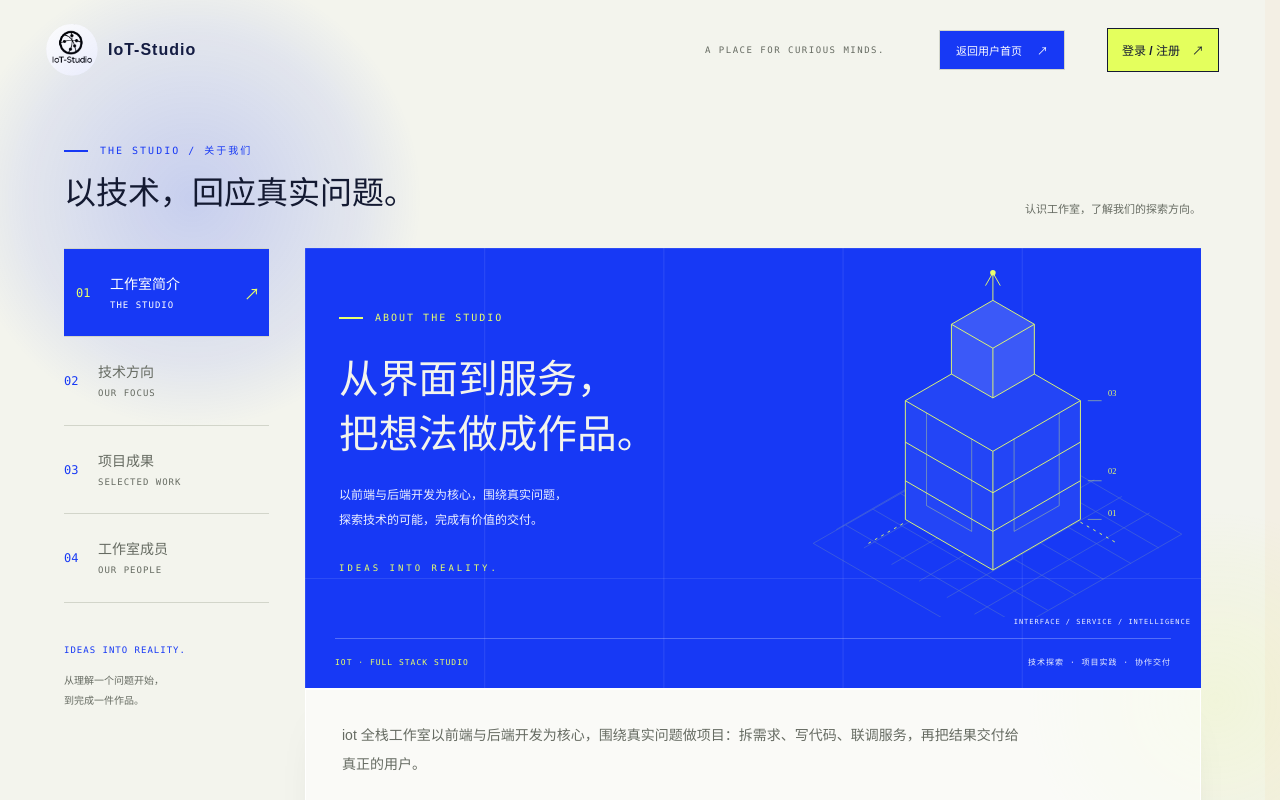
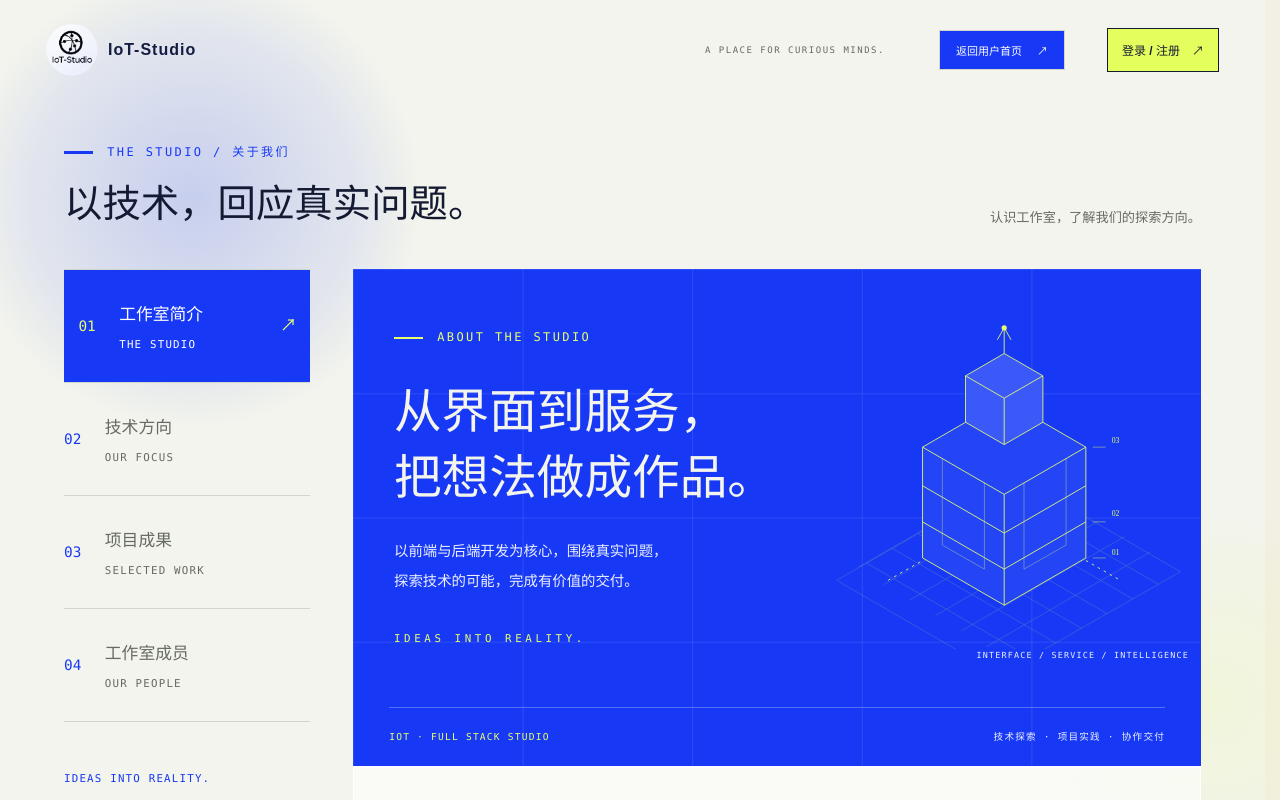
Before and after one commit to IOT-devstudio/iot-pillot, a Vue app in the folder apps/web/: page /user/about in a window 1280 px wide. Shown: the top 800 px of the page. Built offline with nearby package versions, Linux system fonts and the light colour scheme.

Commit message:
style(about): enlarge page content to 120 percent

```diff
--- a/apps/web/src/modules/about/components/StudioIntroCard.vue
+++ b/apps/web/src/modules/about/components/StudioIntroCard.vue
@@ -56,5 +56,5 @@ defineProps<{ profile: StudioProfile }>();
 .intro__principles h3 { margin: 12px 0 10px; color: var(--about-ink); font-size: 20px; }
 .intro__principles p { margin: 0; color: var(--about-muted); font-size: 12px; line-height: 1.8; }
 @media (max-width: 900px) { .intro__grid { grid-template-columns: 1fr; } .intro__art { display: none; } .intro__hero-copy { padding: 34px; } .intro__principles { grid-template-columns: 1fr; gap: 0; } .intro__principles > div { padding-top: 18px; } }
-@media (max-width: 540px) { .intro__hero-copy { padding: 30px 24px; } .intro__hero h2 { font-size: clamp(25px, 7.8vw, 34px); } .intro__grid { min-height: 330px; } .intro__hero-bottom { margin: 0 24px; gap: 12px; font-size: 7px; } .intro__body { padding: 26px 24px; } .intro__principles > div { padding: 18px 0; border-bottom: 1px solid var(--about-line); } }
+@media (max-width: 540px) { .intro__hero-copy { padding: 30px 24px; } .intro__hero h2 { font-size: clamp(20px, 6vw, 26px); white-space: nowrap; } .intro__grid { min-height: 330px; } .intro__hero-bottom { margin: 0 24px; gap: 12px; font-size: 7px; } .intro__body { padding: 26px 24px; } .intro__principles > div { padding: 18px 0; border-bottom: 1px solid var(--about-line); } }
 </style>
--- a/apps/web/src/modules/about/views/AboutView.vue
+++ b/apps/web/src/modules/about/views/AboutView.vue
@@ -91,6 +91,7 @@ function move(event: KeyboardEvent, index: number): void {
             :aria-labelledby="`about-tab-${section.id}`"
             :tabindex="active === section.id ? 0 : -1"
             :hidden="active !== section.id"
+            :class="{ 'about__panel--enter': active === section.id }"
           >
             <StudioIntroCard v-if="section.id === 'intro'" :profile="STUDIO_INTRO" />
             <FocusList v-else-if="section.id === 'focus'" :focuses="STUDIO_FOCUS" />
@@ -118,9 +119,9 @@ function move(event: KeyboardEvent, index: number): void {
   padding: 44px clamp(16px, 5vw, 70px) 64px;
   color: var(--about-ink);
   background: var(--about-paper);
-  font-family: Bahnschrift, "Microsoft YaHei", "PingFang SC", sans-serif;
+  font: 14px/1.85 Bahnschrift, "Microsoft YaHei", "PingFang SC", sans-serif;
 }
-.about__inner { position: relative; z-index: 1; max-width: 1240px; margin: 0 auto; }
+.about__inner { position: relative; z-index: 1; width: 100%; max-width: 1240px; margin: 0 auto; zoom: 1.2; }
 .about__heading { display: flex; align-items: end; justify-content: space-between; gap: 24px; margin-bottom: 32px; }
 .about__eyebrow { display: flex; align-items: center; gap: 12px; color: var(--about-blue); font: 10px/1.6 var(--about-mono); letter-spacing: 2px; }
 .about__eyebrow::before { content: ""; width: 24px; height: 2px; background: currentColor; }
@@ -142,6 +143,8 @@ function move(event: KeyboardEvent, index: number): void {
 .about__side-note b { display: block; margin-bottom: 14px; color: var(--about-blue); font: 9px/1.6 var(--about-mono); letter-spacing: 1px; }
 .about__content { min-width: 0; }
 .about__panel[hidden] { display: none; }
+.about__panel--enter { animation: about-panel-reveal .3s ease both; }
+@keyframes about-panel-reveal { from { opacity: 0; transform: translateY(6px); } to { opacity: 1; transform: translateY(0); } }
 .about__note { margin: 22px 0 0; color: var(--about-muted); font-size: 10px; }
 @media (max-width: 900px) { .about__workspace { grid-template-columns: 175px minmax(0, 1fr); gap: 24px; } .about__heading p { display: none; } }
 @media (max-width: 540px) {
@@ -155,5 +158,5 @@ function move(event: KeyboardEvent, index: number): void {
   .about__tab-copy strong { font-size: 12px; line-height: 1.4; }
   .about__tab-copy small, .about__tab-arrow, .about__side-note { display: none; }
 }
-@media (prefers-reduced-motion: reduce) { .about__tab { transition: none; } }
+@media (prefers-reduced-motion: reduce) { .about__tab { transition: none; } .about__panel--enter { animation: none; } }
 </style>
```
Also changed, not shown: apps/web/tests/about-sidebar.browser.cjs (+5 -1 lines), apps/web/src/modules/about/assets/studio-structure.svg, 1 other file (tests, documents, lock files or other folders).
